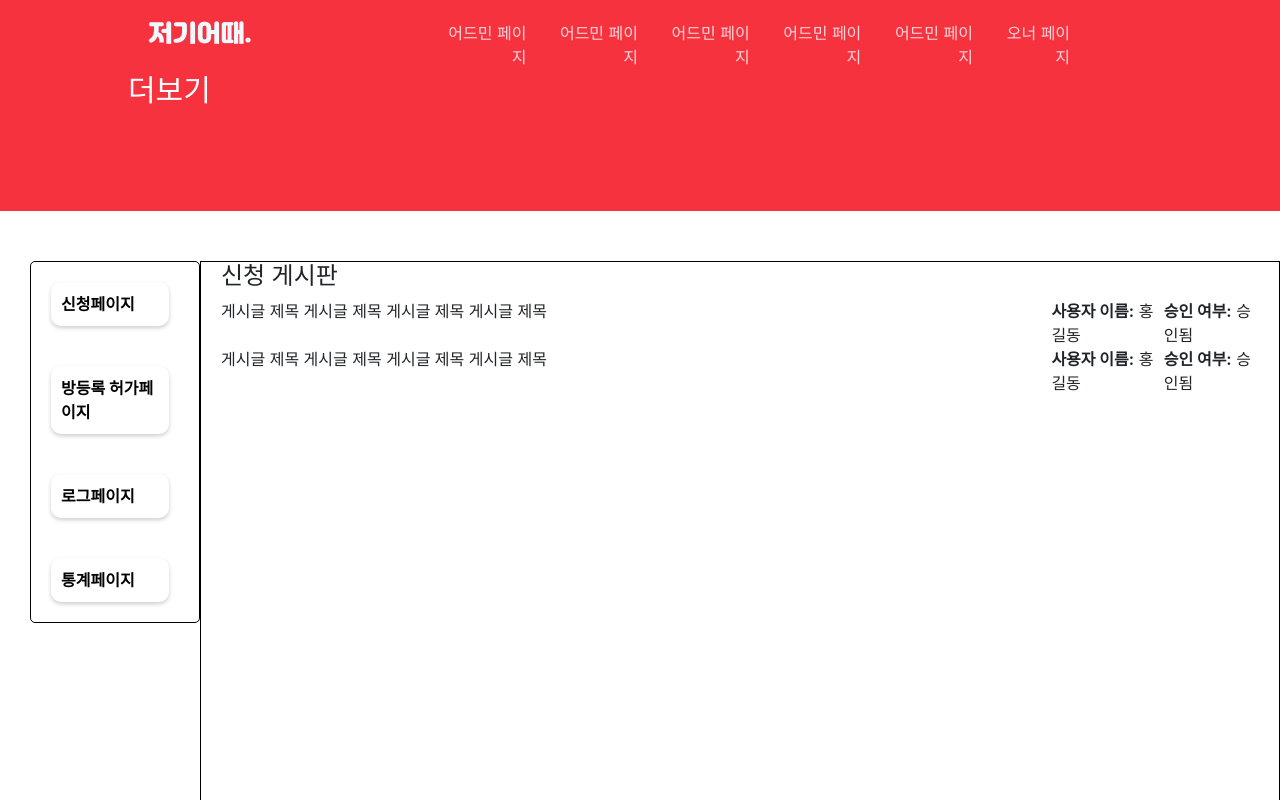
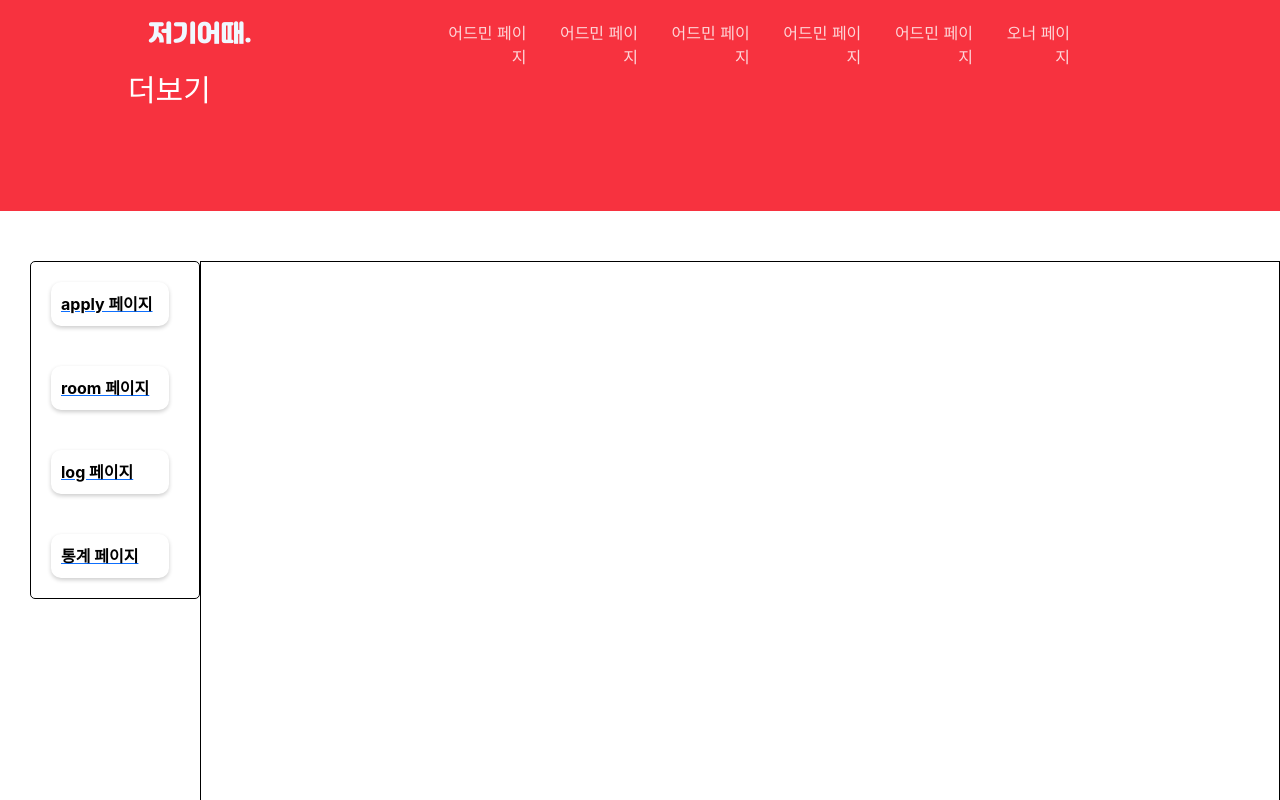
Before and after one commit to HAHproject/pj-front, a React (Create React App) app: page /admin in a window 1280 px wide. Shown: the top 800 px of the page. Built offline with nearby package versions, Linux system fonts and the light colour scheme; the HTML template or start-up script is replaced by a standard one.

Commit message:
변경점

```diff
--- a/src/component/admin/Admin.jsx
+++ b/src/component/admin/Admin.jsx
@@ -4,6 +4,7 @@ import { useSelector } from "react-redux"
 import AdminPage from "./AdminPage"
 import './Admin.css'
 import AdminMenuBox from "./AdminMenuBox"
+import { Outlet } from "react-router"
 
 const Admin = () => {
 
@@ -49,7 +50,7 @@ const Admin = () => {
 
                 <div className="_right-box">
                     <div className="_right-list">
-                        <AdminPage ></AdminPage>
+                        <Outlet></Outlet>
                     </div>
                 </div>
             </div>
--- a/src/component/admin/AdminMenuBox.jsx
+++ b/src/component/admin/AdminMenuBox.jsx
@@ -1,6 +1,7 @@
 import { useDispatch } from "react-redux";
 import { Category } from "./Category"
 import { setPage } from "../../feature/adminPageSlice";
+import { Link } from "react-router-dom";
 
 
 const AdminMenuBox = () => {
@@ -34,10 +35,17 @@ const AdminMenuBox = () => {
 
 
     return <>
-        <div className="_button-list" >
+        {/* <div className="_button-list" >
             {Object.keys(Category).map((menu) => {
                 return <p className="_button" key={menu} onClick={() => onClickHandler(menu)}> {menu} </p>
             })}
+        </div> */}
+
+        <div className="_button-list" >
+            <Link to="apply" ><p className="_button" > apply 페이지 </p></Link>
+            <Link to="room" ><p className="_button" > room 페이지 </p></Link>
+            <Link to="log" ><p className="_button" > log 페이지 </p></Link>
+            <Link to="statistics" ><p className="_button" > 통계 페이지 </p></Link>
         </div>
 
 
--- a/src/routes/MyRoutes.jsx
+++ b/src/routes/MyRoutes.jsx
@@ -4,6 +4,10 @@ import Login from "../component/auth/Login"
 import Signup from "../component/auth/Signup"
 import Template from "../component/template/Template"
 import Owner from "../component/owner/Owner"
+import ApplyPage from "../component/admin/ApplyPage"
+import LogPage from "../component/admin/LogPage"
+import RoomPage from "../component/admin/RoomPage"
+import StatisticsPage from "../component/admin/StatisticsPage"
 
 
 
@@ -15,7 +19,13 @@ const MyRoutes = () => {
             <Route path="/signup" element={<Signup></Signup>} />
             <Route element={<Template />}>
                 {/* 템플릿이 적용될 파츠들.. 여기서 고민이 몇가지 있다. */}
-                <Route path="/admin" element={<Admin></Admin>} />
+                <Route path="/admin" element={<Admin></Admin>}>
+                    <Route path="apply" element={<ApplyPage></ApplyPage>} />
+                    <Route path="statistics" element={<StatisticsPage></StatisticsPage>} />
+                    <Route path="room" element={<RoomPage></RoomPage>} />
+                    <Route path="log" element={<LogPage></LogPage>} />
+
+                </Route>
                 <Route path="/owner" element={<Owner></Owner>} />
             </Route>
 
```
Also changed, not shown: src/component/admin/AdminMenuBox.css (added).
